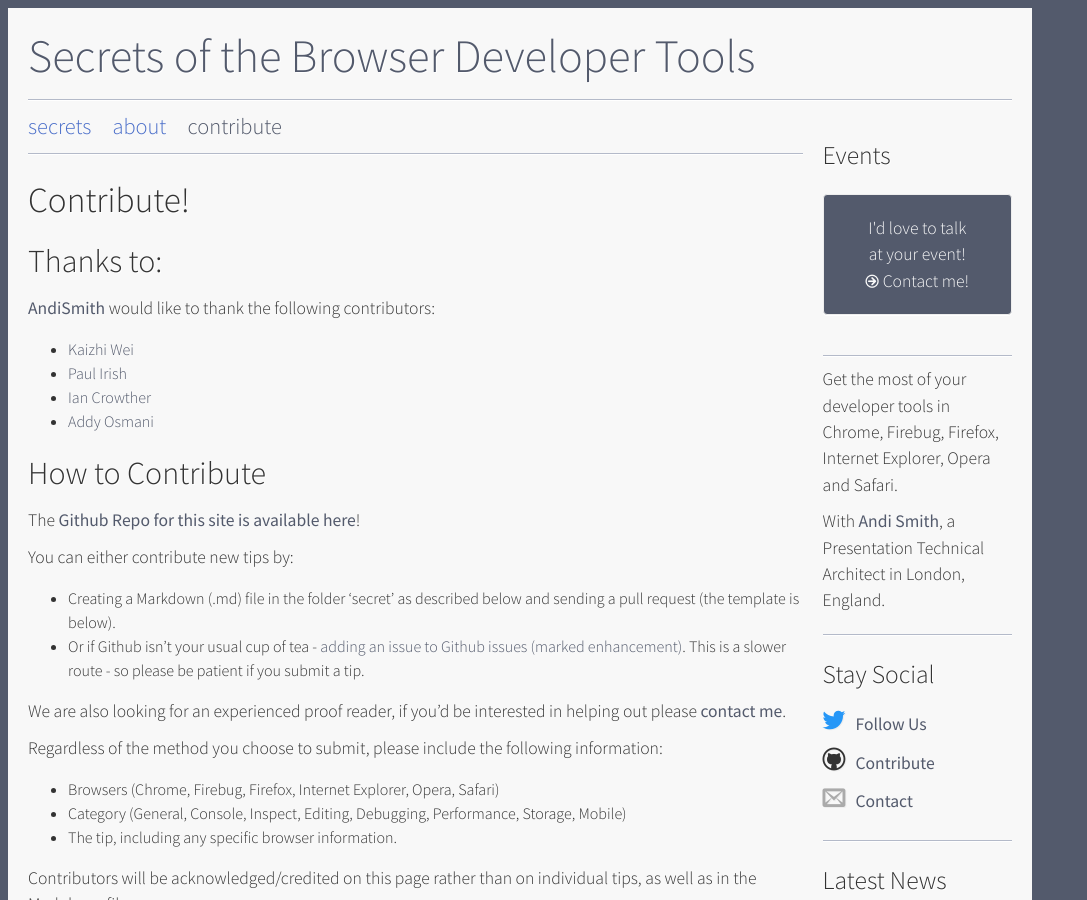
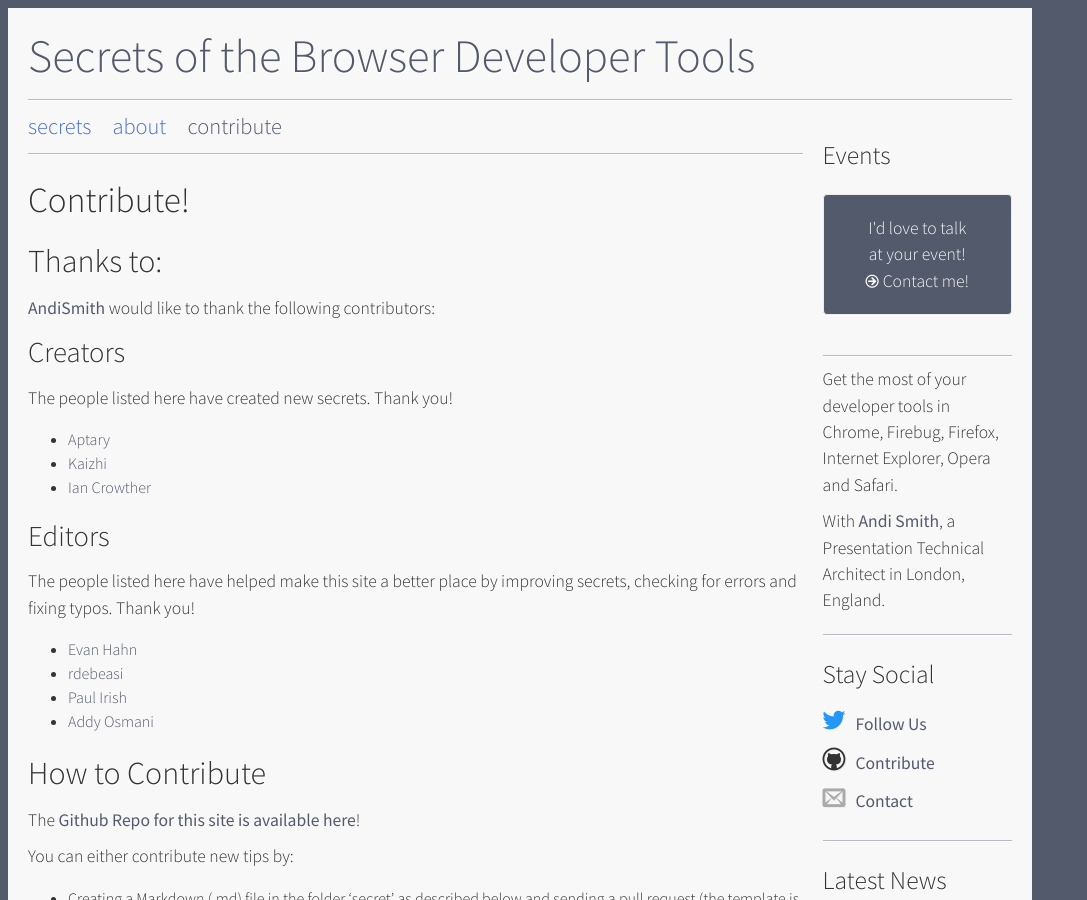
Before and after one commit to andismith/dev-tool-secrets, a Jekyll site: the page built from contribute/index.md, in a window 1280 px wide and 900 px high. Shown: the whole window, without its empty margins (0-1087 px from the left). Built offline with Jekyll 4.4.1, drawn with Linux system fonts in a browser that asks for light colours; nearby versions of some CDN libraries; library files that are not in the unit come from our copies; Markdown is read by kramdown in place of the engine named in the settings.

Commit message:
Updated the contributors list

```diff
--- a/contribute/index.md
+++ b/contribute/index.md
@@ -12,11 +12,25 @@
 
 <a href="http://twitter.com/andismith" target="_blank">AndiSmith</a> would like to thank the following contributors:
 
+### Creators ###
+
+The people listed here have created new secrets. Thank you!
+
 <ul>
-    <li><a href="http://twitter.com/KzhAve" target="_blank">Kaizhi Wei</a></li>
-    <li><a href="http://twitter.com/paul_irish" target="_blank">Paul Irish</a></li>
-    <li><a href="http://twitter.com/iancrowther" target="_blank">Ian Crowther</a></li>
-    <li><a href="http://twitter.com/addyosmani" target="_blank">Addy Osmani</a></li>
+    <li><a href="http://github.com/Aptary">Aptary</a></li>
+    <li><a href="http://github.com/Kaizhi">Kaizhi</a></li>
+    <li><a href="http://github.com/iancrowther">Ian Crowther</a></li>
+</ul>
+
+### Editors ###
+
+The people listed here have helped make this site a better place by improving secrets, checking for errors and fixing typos. Thank you!
+
+<ul>
+    <li><a href="http://github.com/EvanHahn">Evan Hahn</a></li>
+    <li><a href="http://github.com/rdebeasi">rdebeasi</a></li>
+    <li><a href="http://github.com/paulirish">Paul Irish</a></li>
+    <li><a href="http://github.com/addyosmani">Addy Osmani</a></li>
 </ul>
 
 ## How to Contribute ##
```
